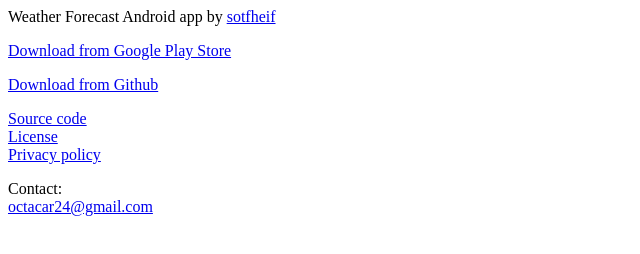
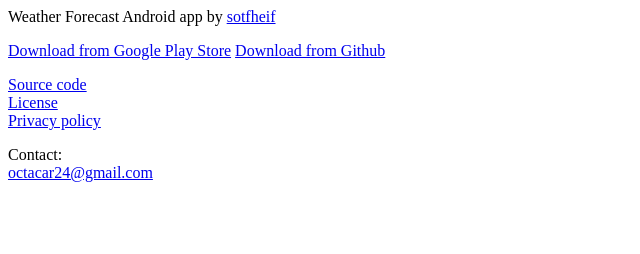
Before and after one commit to sotfheif/weather-forecast-android, a plain HTML site: page docs/index.html in a window 1280 px wide. Shown: the whole page, without its empty margins (0-640 px from the left). Drawn offline with Linux system fonts and the light colour scheme.

Commit message:
Update index.html

```diff
--- a/docs/index.html
+++ b/docs/index.html
@@ -1,6 +1,6 @@
 Weather Forecast Android app by <a href="https://github.com/sotfheif">sotfheif</a>
 <p><a href="https://play.google.com/store/apps/details?id=com.github.sotfheif.weatherforecast">Download from Google Play Store</a>
-<p><a href="https://github.com/sotfheif/weather-forecast-android/releases/tag/v1.0.1">Download from Github</a>
+<a href="https://github.com/sotfheif/weather-forecast-android/releases/tag/v1.0.1">Download from Github</a>
 <p><a href="https://github.com/sotfheif/weather-forecast-android">Source code</a>
 <br>
 <a href="LICENSE.md">License</a>
```
